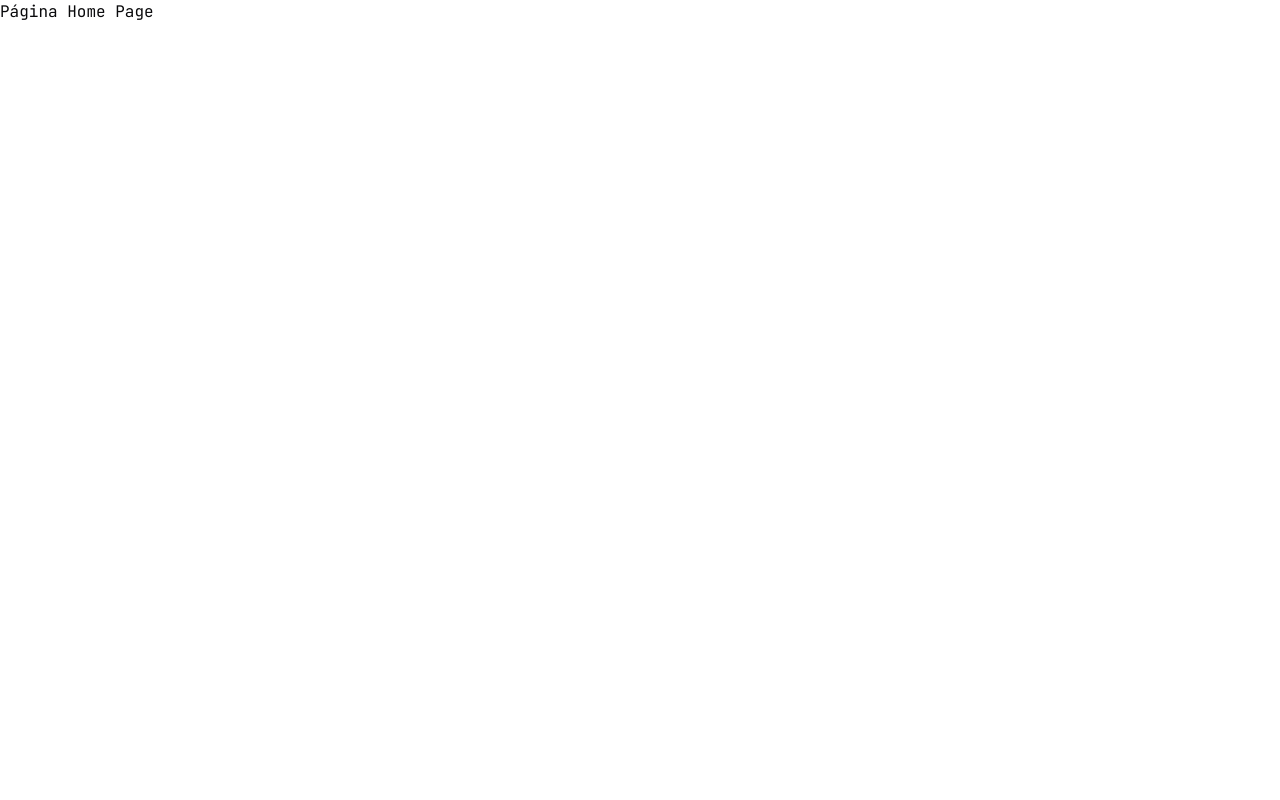
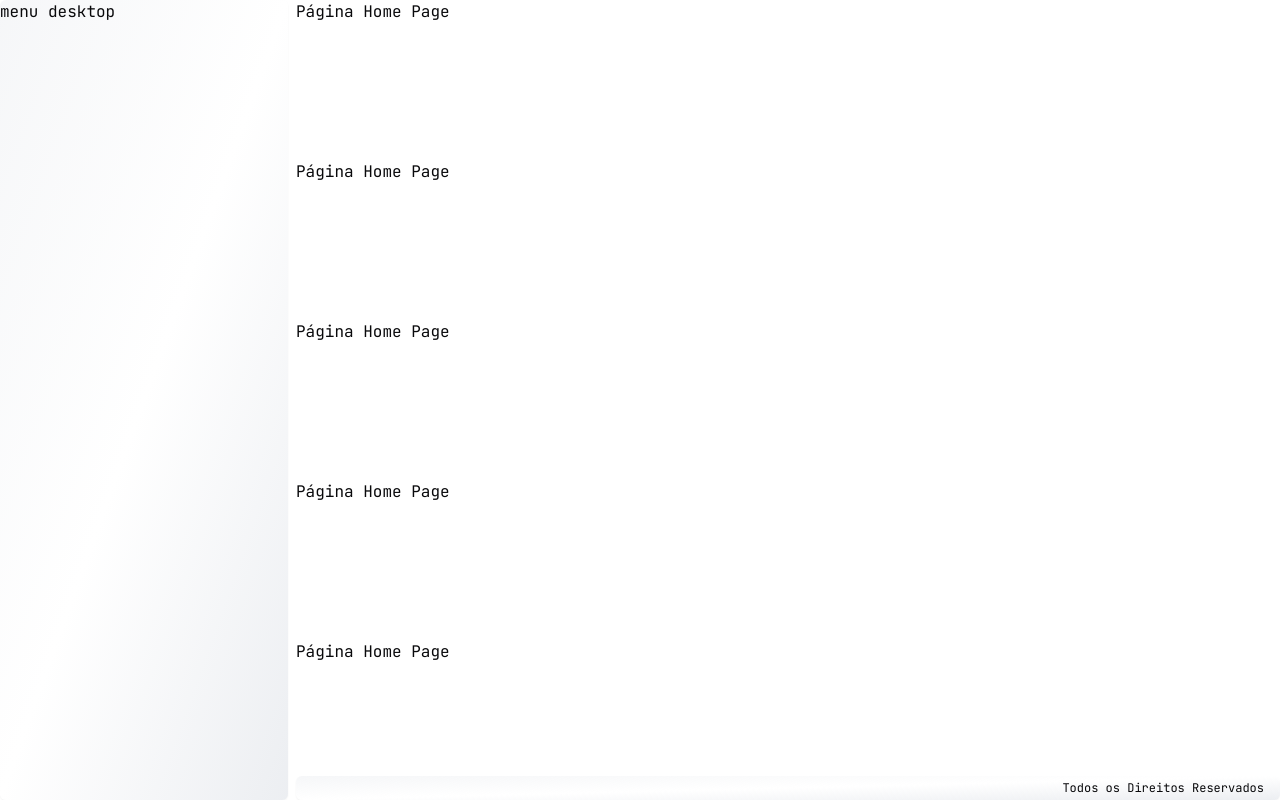
Before and after one commit to patricklimax/portfolio, a Next.js app: page / in a window 1280 px wide. Built offline with nearby package versions, Linux system fonts and the light colour scheme.

Commit message:
feat: created the Footer, Header structure and general Layout structure

```diff
--- a/src/app/(home)/page.tsx
+++ b/src/app/(home)/page.tsx
@@ -1,3 +1,12 @@
 export default function Home() {
-	return <div>Página Home Page</div>;
+	return (
+		<div>
+			<div className='h-40'>Página Home Page</div>
+			<div className='h-40'>Página Home Page</div>
+			<div className='h-40'>Página Home Page</div>
+			<div className='h-40'>Página Home Page</div>
+			<div className='h-40'>Página Home Page</div>
+			<div className='h-40'>Página Home Page</div>
+		</div>
+	);
 }
--- a/src/app/layout.tsx
+++ b/src/app/layout.tsx
@@ -1,5 +1,7 @@
 import type { Metadata } from 'next';
 import './globals.css';
+import { Header } from '@/components/Header';
+import Footer from '@/components/footer';
 import { jetBrainsMono } from '@/fonts/font';
 import { ThemeProvider } from '@/providers/theme';
 
@@ -19,7 +21,17 @@ export default function RootLayout({
 				className={`${jetBrainsMono.className} antialiased`}
 				suppressHydrationWarning>
 				<ThemeProvider>
-					<main>{children}</main>
+					<div className='mx-auto max-w-[85rem] h-screen px-2 sm:p-0'>
+						<div className='flex flex-col sm:flex-row gap-2'>
+							<Header />
+							<div className='w-full'>
+								<main className='h-[calc(100vh-7.5rem)] sm:h-[calc(100vh-1.5rem)] overflow-y-auto [&::-webkit-scrollbar]:hidden'>
+									{children}
+								</main>
+								<Footer />
+							</div>
+						</div>
+					</div>
 				</ThemeProvider>
 			</body>
 		</html>
--- /dev/null
+++ b/src/components/Header/header-desktop.tsx
@@ -0,0 +1,3 @@
+export const HeaderDesktop = () => {
+	return <div>nav desktop</div>;
+};
--- /dev/null
+++ b/src/components/Header/header-mobile.tsx
@@ -0,0 +1,3 @@
+export const HeaderMobile = () => {
+	return <div>nav mobile</div>;
+};
--- /dev/null
+++ b/src/components/Header/index.tsx
@@ -0,0 +1,12 @@
+import { BoxDiv } from '../box-div';
+
+export const Header = () => {
+	return (
+		<header className='h-20 sm:h-screen'>
+			<BoxDiv className='h-full'>
+				<div className='sm:hidden'>menu mobile</div>
+				<div className='hidden sm:flex md:w-72 sm:w-20'>menu desktop</div>
+			</BoxDiv>
+		</header>
+	);
+};
--- /dev/null
+++ b/src/components/footer.tsx
@@ -0,0 +1,13 @@
+import { BoxDiv } from './box-div';
+
+const Footer = () => {
+	return (
+		<footer className='mx-auto h-6 w-full'>
+			<BoxDiv className='h-full flex items-center justify-end px-4'>
+				<p className='text-xs'>Todos os Direitos Reservados</p>
+			</BoxDiv>
+		</footer>
+	);
+};
+
+export default Footer;
```
